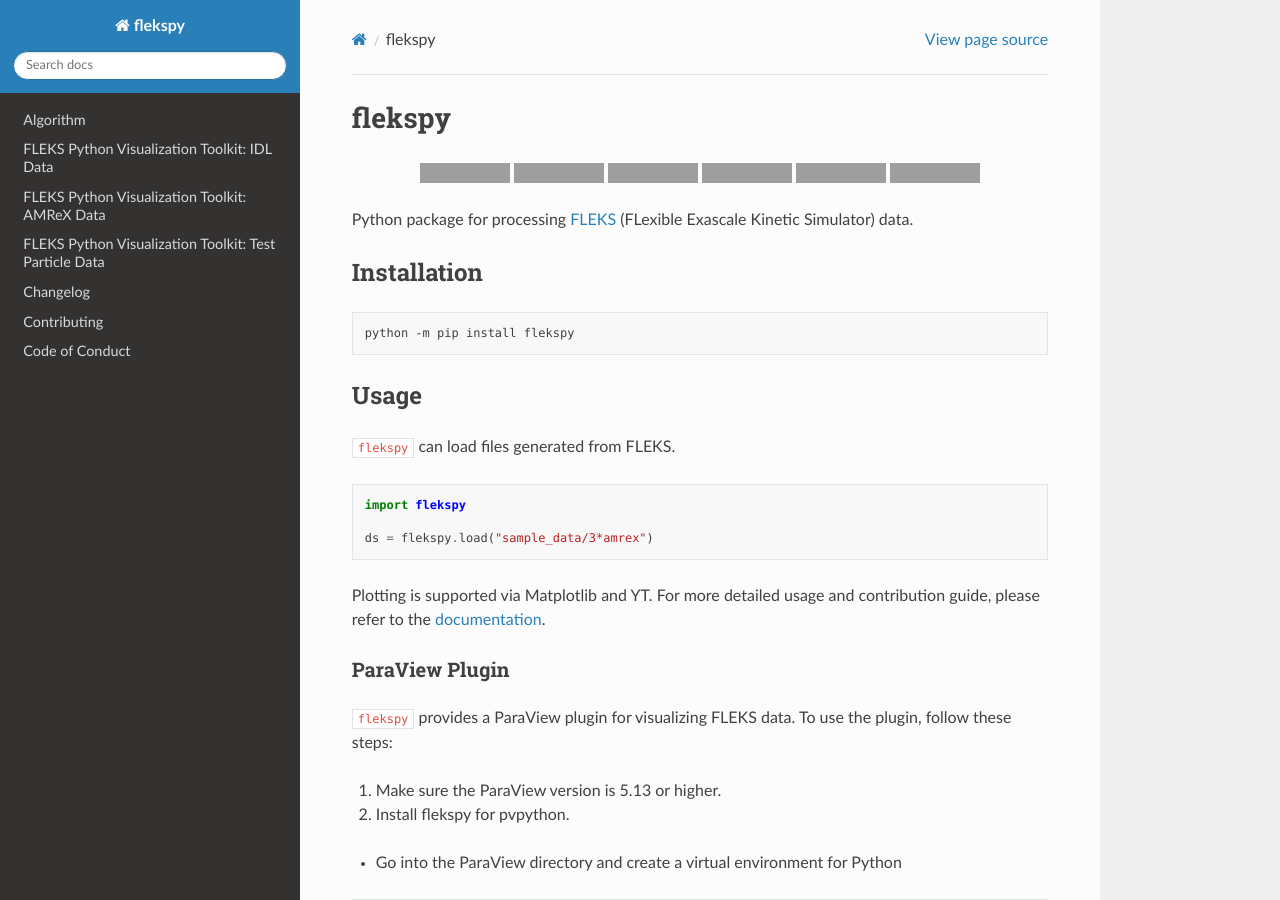
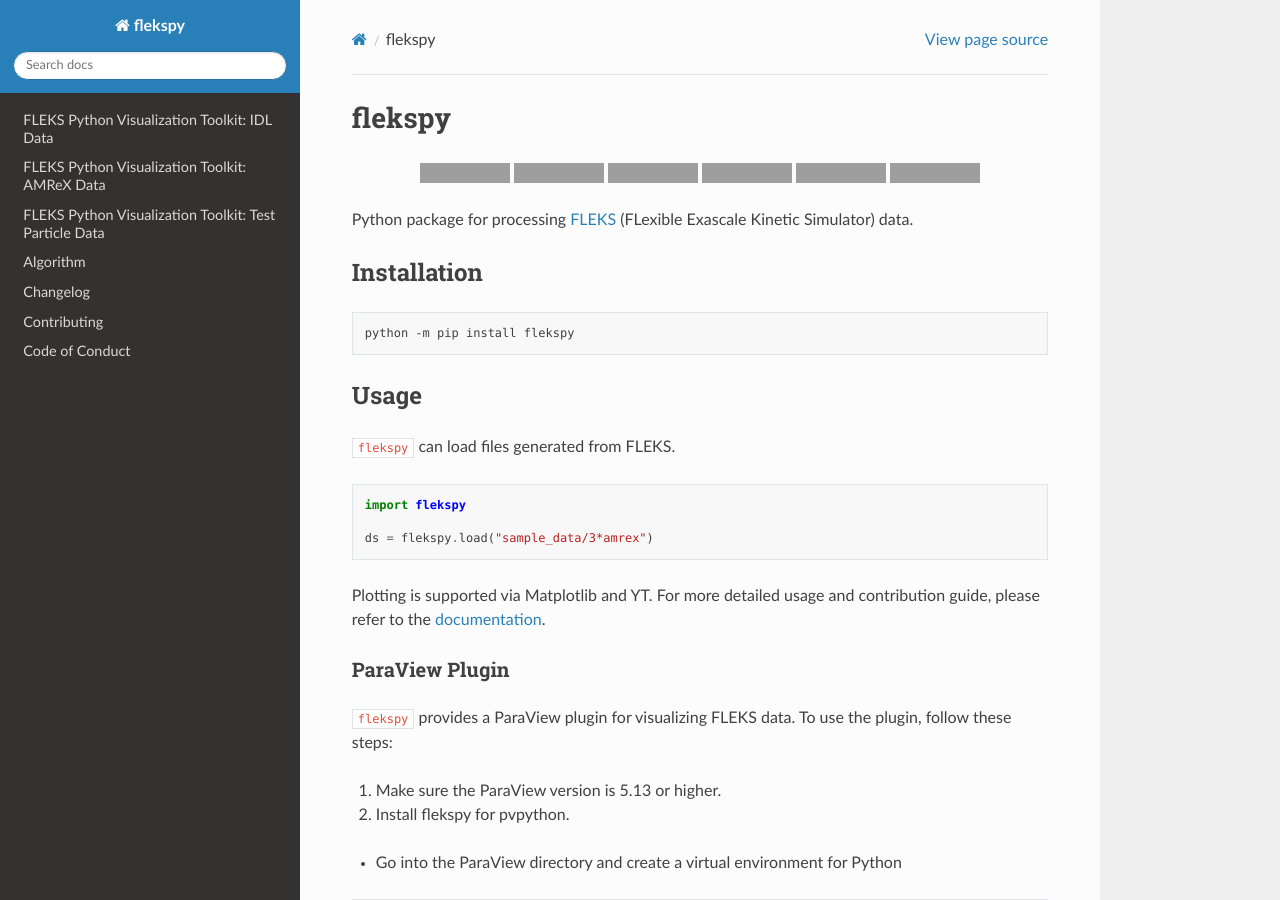
Before and after one commit to henry2004y/flekspy, a Sphinx documentation site: the page built from docs/index.md, in a window 1280 px wide and 900 px high. Built offline with Sphinx 7.4.7 and the Read the Docs theme 3.1.0, drawn with Linux system fonts in a browser that asks for light colours; pages that are not in the unit, such as notebooks, are missing from menus; grey boxes are pictures that could not be loaded.

Commit message:
Switch page order

```diff
--- a/docs/index.md
+++ b/docs/index.md
@@ -5,10 +5,10 @@
 :maxdepth: 1
 :hidden:
 
-algorithm.md
 idl_data.ipynb
 amrex_data.ipynb
 test_particle_data.ipynb
+algorithm.md
 changelog.md
 contributing.md
 conduct.md
```
